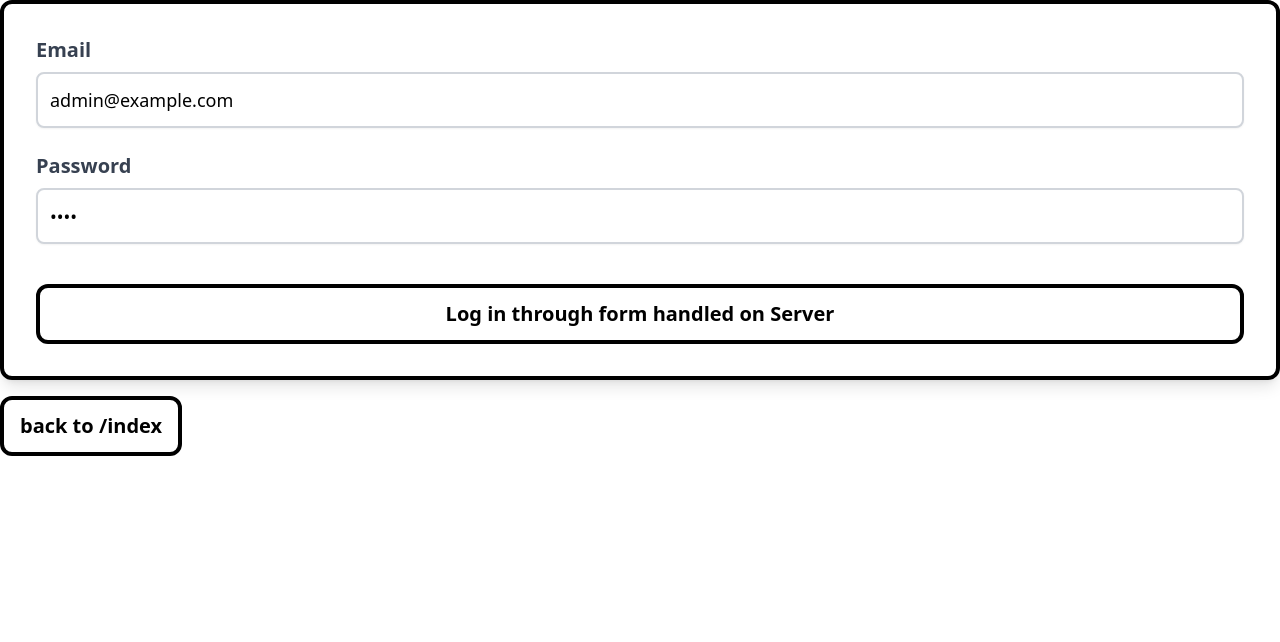
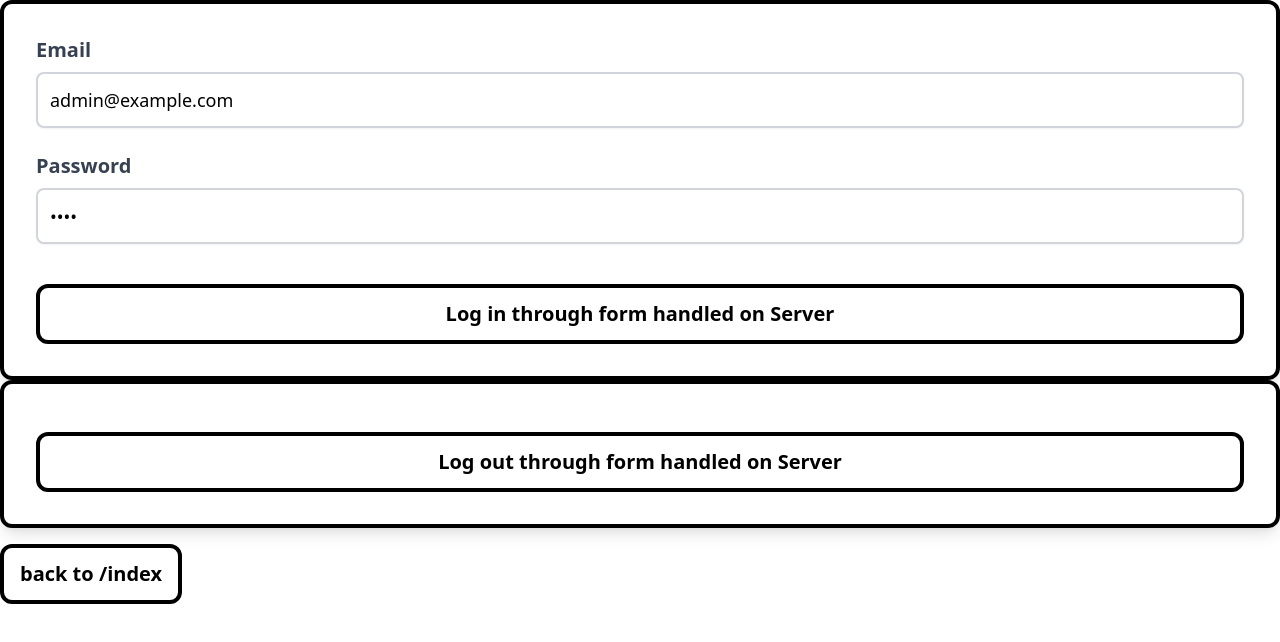
Before and after one commit to robots4life/directus-sveltekit, a SvelteKit app in the folder frontend/: page /login in a window 1280 px wide. Shown: the top 642 px of the page. Built offline with nearby package versions, Linux system fonts and the light colour scheme; no server answers.

Commit message:
log in & out, session

```diff
--- a/frontend/src/hooks.server.ts
+++ b/frontend/src/hooks.server.ts
@@ -9,20 +9,20 @@ export async function handleFetch({ event, request, fetch }) {
 
 	if (request.url.startsWith(PUBLIC_API_URL)) {
 		// Get the session token from cookies
-		// const sessionToken = event.cookies.get('directus_session_token');
-		// console.log('sessionToken : ', sessionToken);
-		// console.log('\n');
-		// // // If a session token exists, add it to the Authorization header
-		// const headers = new Headers(request.headers);
-		// if (sessionToken) {
-		// 	headers.set('Authorization', `Bearer ${sessionToken}`);
-		// }
-		// console.log('headers : ', headers);
-		// console.log('\n');
+		const sessionToken = event.cookies.get('directus_session_token');
+		console.log('sessionToken : ', sessionToken);
+		console.log('\n');
+		// // If a session token exists, add it to the Authorization header
+		const headers = new Headers(request.headers);
+		if (sessionToken) {
+			headers.set('Authorization', `Bearer ${sessionToken}`);
+		}
+		console.log('headers : ', headers);
+		console.log('\n');
 		// Create a new request with merged headers and ensure cookies are included
-		// request = new Request(request, {
-		// 	...request
-		// });
+		request = new Request(request, {
+			...request
+		});
 		// request.headers.cookies = event.cookies;
 		// console.log('request.headers.cookies : ', request.headers.cookies);
 		// console.log('\n');
--- a/frontend/src/routes/login/+page.server.ts
+++ b/frontend/src/routes/login/+page.server.ts
@@ -4,7 +4,7 @@ import { fail, type Actions } from '@sveltejs/kit';
 import * as set_cookie_parser from 'set-cookie-parser';
 
 export const actions = {
-	default: async ({ cookies, fetch, request }) => {
+	login: async ({ cookies, fetch, request }) => {
 		const data = await request.formData();
 		const email = String(data.get('email'));
 		const password = String(data.get('password'));
@@ -60,5 +60,21 @@ export const actions = {
 			console.log('err : ', err);
 			return fail(400, { message: err });
 		}
+	},
+	logout: async ({ cookies, fetch, request }) => {
+		const response = await fetch(PUBLIC_API_URL + '/auth/logout', {
+			method: 'POST',
+			headers: {
+				'Content-Type': 'application/json'
+			},
+			body: JSON.stringify({
+				mode: 'session'
+			}),
+			credentials: 'include'
+		});
+
+		console.log('response : ', response);
+
+		cookies.delete('directus_session_token', { path: '/' });
 	}
 } satisfies Actions;
--- a/frontend/src/routes/login/+page.svelte
+++ b/frontend/src/routes/login/+page.svelte
@@ -1,4 +1,6 @@
 <script lang="ts">
+	import { enhance } from '$app/forms';
+
 	let email = 'admin@example.com';
 	let password = 'pass';
 	export let form;
@@ -9,6 +11,7 @@
 {/if}
 
 <form
+	action="?/login"
 	method="POST"
 	class="flex flex-col gap-6 rounded-xl border-4 border-black bg-white p-8 shadow-lg"
 >
@@ -44,6 +47,20 @@
 	</button>
 </form>
 
+<form
+	action="?/logout"
+	method="POST"
+	use:enhance
+	class="flex flex-col gap-6 rounded-xl border-4 border-black bg-white p-8 shadow-lg"
+>
+	<button
+		type="submit"
+		class="mt-4 rounded-xl border-4 border-black bg-white px-6 py-3 text-xl font-semibold transition-transform duration-200 hover:border-gray-800 hover:bg-gray-100 active:scale-95 active:bg-gray-200"
+	>
+		Log out through form handled on Server
+	</button>
+</form>
+
 <a
 	href="/"
 	class="mt-4 inline-block rounded-xl border-4 border-black bg-white px-4 py-3 text-xl font-semibold transition-transform duration-200 hover:border-gray-800 hover:bg-gray-100 active:scale-95 active:bg-gray-200"
```
